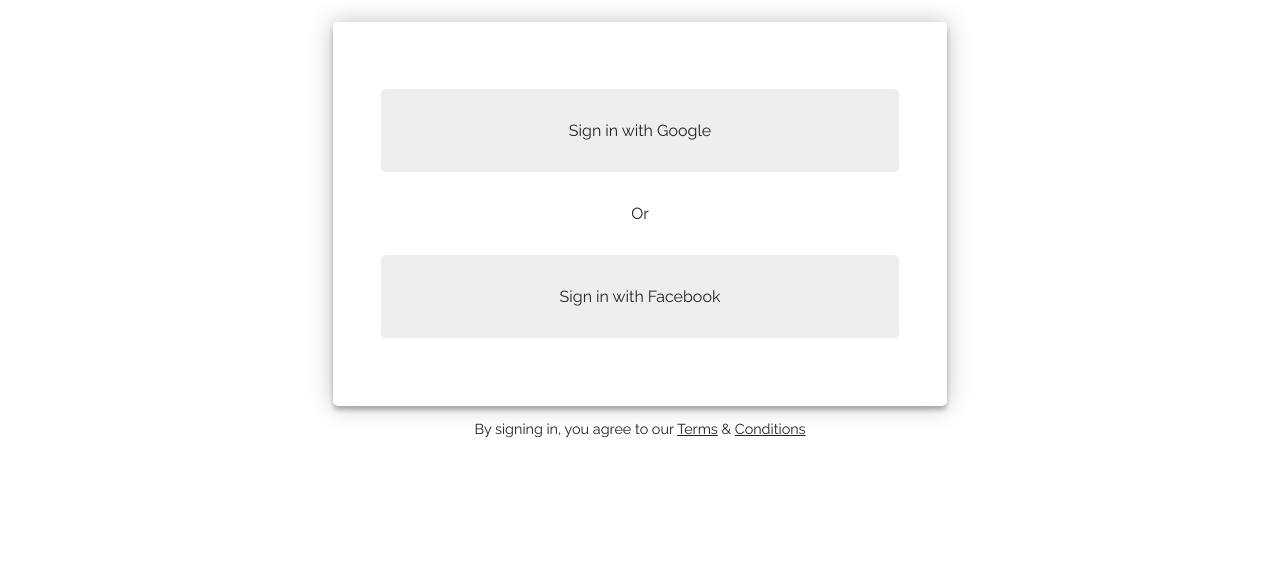
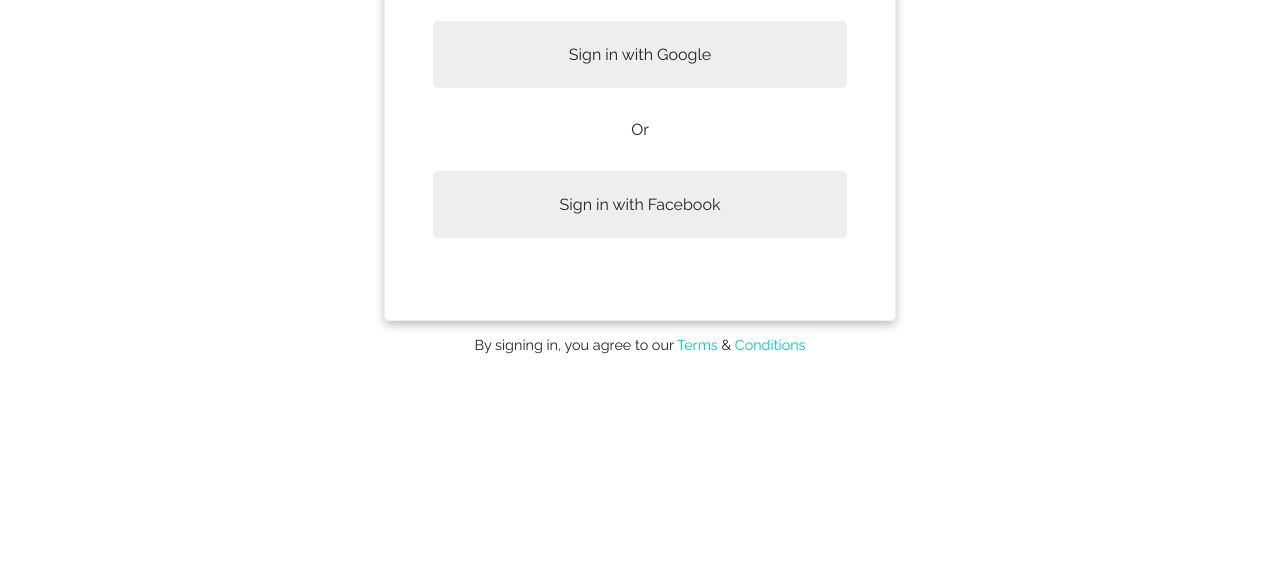
Before and after one commit to sircatalyst/hng-dragonslayers, a plain HTML site: page index.html in a window 1280 px wide. Shown: the part 317-883 px from the top of the page. After the commit the page ends 800 px from the top, so only its background shows below. Drawn offline with Linux system fonts and the light colour scheme.

Commit message:
fx: Fix styles for auth page

```diff
--- a/css/main.css
+++ b/css/main.css
@@ -1 +1 @@
-html{box-sizing:border-box}*,:after,:before{box-sizing:inherit}body{color:#222;font-family:Raleway,sans-serif;font-size:16px;margin:0}a{color:inherit}a.btn{text-decoration:none}.h1{font-size:3.5rem;font-weight:500}.mt3{margin-top:3rem}.mb3{margin-bottom:3rem}.my2{margin-top:2rem;margin-bottom:2rem}.p1{padding:1rem}.p5{padding:5rem}.container{margin:auto;width:80%}.text--small{font-size:.9rem}.text--center{text-align:center}.login{display:flex;flex-flow:column wrap;justify-content:center;align-items:center;min-height:100vh}.navbar{background:#056961}.authcard{display:flex;flex-flow:column wrap;justify-content:center;box-shadow:0 4px 4px rgba(0,0,0,.25),0 0 23px rgba(0,0,0,.25);border-radius:5px;min-height:48vh;min-width:80%;padding:2rem}.btn{cursor:pointer;display:inline-block;padding:1rem 2rem}.btn--light{background:#fff}.authcard__btn{background:#eee;display:block;padding:2rem;text-align:center;width:100%;border-radius:5px}.authcard__or{display:inline-block;width:100%}.authcard__or,.footnote{text-align:center}@media only screen and (min-width:920px){.authcard{min-width:60%;padding:3rem}}
+html{box-sizing:border-box}*,:after,:before{box-sizing:inherit}body{color:#222;font-family:Raleway,sans-serif;font-size:16px;margin:0}a{color:inherit}a.btn{text-decoration:none}.h1{font-size:3.5rem;font-weight:500}.mt3{margin-top:3rem}.mb3{margin-bottom:3rem}.my2{margin-top:2rem;margin-bottom:2rem}.p1{padding:1rem}.p5{padding:5rem}.container{margin:auto;width:80%}.text--small{font-size:.9rem}.text--center{text-align:center}.text--success{color:#00c7bb}.login{display:flex;flex-flow:column wrap;justify-content:center;align-items:center;min-height:80vh}.navbar{background:#056961}.authcard{display:flex;flex-flow:column wrap;justify-content:center;box-shadow:0 4px 10px rgba(0,0,0,.25);border:1px solid #eee;border-radius:5px;min-height:48vh;min-width:100%;padding:2rem}.btn{cursor:pointer;display:inline-block;padding:.8rem 2rem}.btn--light{background:#fff;border:1px solid #fff;border-radius:4px;transition:all .3s ease-in;width:auto}.btn--light:hover{background:transparent;border:1px solid #fff;color:#fff}.authcard__btn{background:#eee;display:block;padding:1.5rem;text-align:center;width:100%;border-radius:5px}.authcard__or{display:inline-block;width:100%}.authcard__or,.footnote{text-align:center}.footnote a{text-decoration:none}a.text--success:hover{color:#056961;text-decoration:underline}@media only screen and (min-width:920px){.authcard{min-width:60%;padding:3rem}}@media only screen and (min-width:1120px){.authcard{min-width:50%;padding:3rem}}
--- a/index.html
+++ b/index.html
@@ -23,12 +23,15 @@
       <h1 class="h1 text--center">Welcome Back</h1>
       <div class="authcard">
         <a href="#" class="btn authcard__btn">Sign in with Google</a>
+        <span></span>
         <span class="my2 authcard__or">Or</span>
+        <span></span>
         <a href="#" class="btn authcard__btn">Sign in with Facebook</a>
       </div>
       <p class="footnote text--small">
-        By signing in, you agree to our <a href="#">Terms</a> &
-        <a href="">Conditions</a>
+        By signing in, you agree to our
+        <a href="#" class="text--success">Terms</a> &
+        <a href="#" class="text--success">Conditions</a>
       </p>
     </main>
   </body>
```
